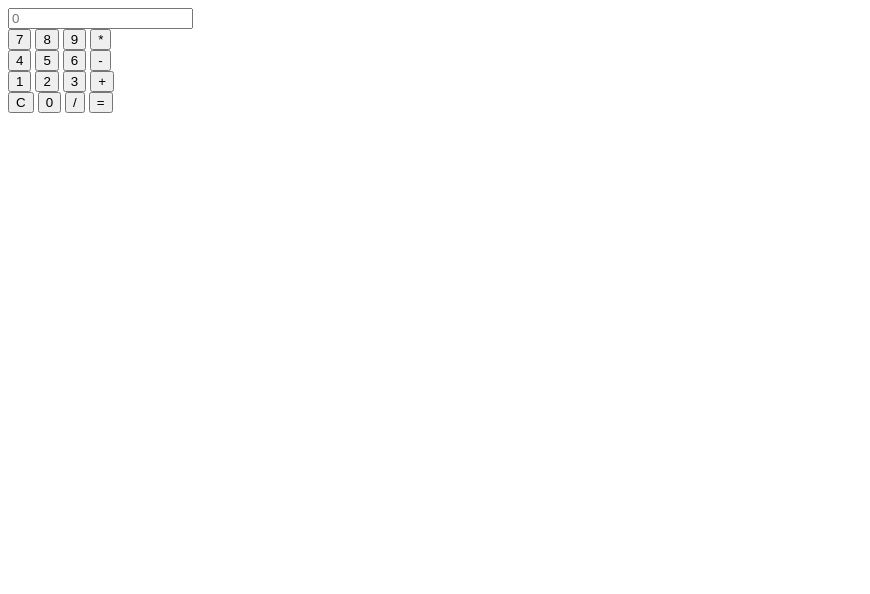
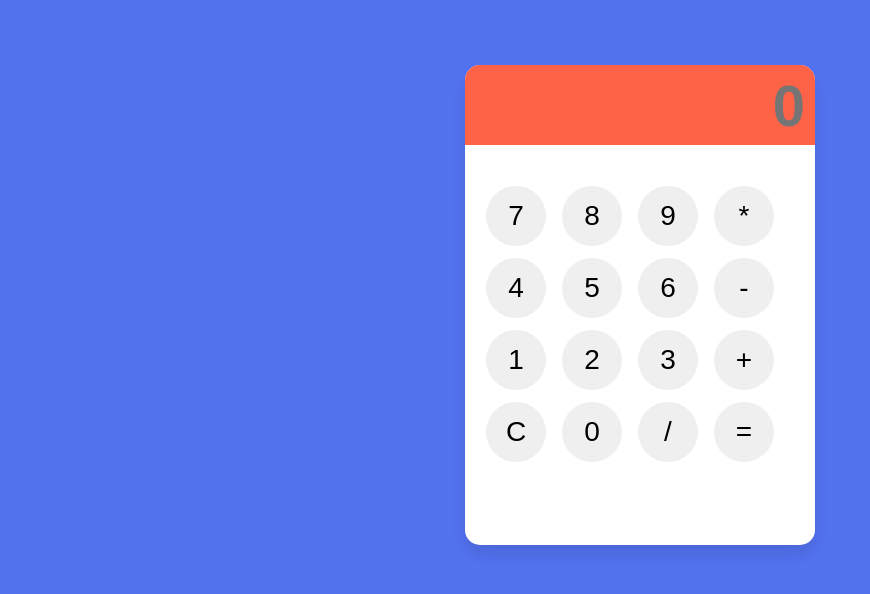
Before and after one commit to AYUSH-TRIVEDI6936484/CodSoft_Calculator, a plain HTML site: page index.html in a window 1280 px wide. Shown: the whole page, without its empty margins (0-870 px from the left). Drawn offline with Linux system fonts and the light colour scheme.

Commit message:
designing calculator

```diff
--- a/index.html
+++ b/index.html
@@ -1,12 +1,15 @@
 <!DOCTYPE html>
 <html lang="en">
+
 <head>
     <meta charset="UTF-8">
     <meta name="viewport" content="width=device-width, initial-scale=1.0">
     <title>Task 3: Calculator</title>
     <link rel="stylesheet" href="style.css">
 </head>
+
 <body>
+    <header>
         <div class="wrapper">
             <form name="calculator">
                 <input type="text" name="disp" id="disp" placeholder="0" readonly>
@@ -30,9 +33,12 @@
                     <input type="button" value="C" class="btn cbtn" onclick="calculator.disp.value =''">
                     <input type="button" value="0" class="btn" onclick="calculator.disp.value +='0'">
                     <input type="button" value="/" class="btn" onclick="calculator.disp.value +='/'">
-                <input type="button" value="=" class="btn mbtn" onclick="calculator.disp.value = eval(calculator.disp.value)">
+                    <input type="button" value="=" class="btn mbtn"
+                        onclick="calculator.disp.value = eval(calculator.disp.value)">
                 </div>
             </form>
         </div>
+    </header>
 </body>
+
 </html>
--- a/style.css
+++ b/style.css
@@ -0,0 +1,50 @@
+* {
+    padding: 0;
+    margin: 0;
+    box-sizing: border-box;
+}
+
+body {
+    background-color: #5372f0;
+}
+
+
+.wrapper {
+    background: #fff;
+    margin: 65px auto;
+    border-radius: 15px;
+    width: 350px;
+    height: 480px;
+    box-shadow: 0 10px 15px rgba(0,0,0,0.1);
+}
+
+#disp {
+    border: none;
+    outline: none;
+    width: 350px;
+    height: 80px;
+    color: #5e5858;
+    font-size: 58px;
+    font-weight: 600;
+    padding: 10px;
+    text-align: right;
+    background: tomato;
+    border-top-left-radius: 15px;
+    border-top-right-radius: 15px;
+}
+
+.buttons{
+    margin: 35px 15px;
+}
+
+.btn{
+    width: 60px;
+    height: 60px;
+    margin: 6px;
+    border: none;
+    outline: none;
+    cursor: pointer;
+    font-size: 28px;
+    border-radius: 50%;
+    line-height: 50px;
+}
```
Lines whose indentation alone changed are shown as unchanged.
